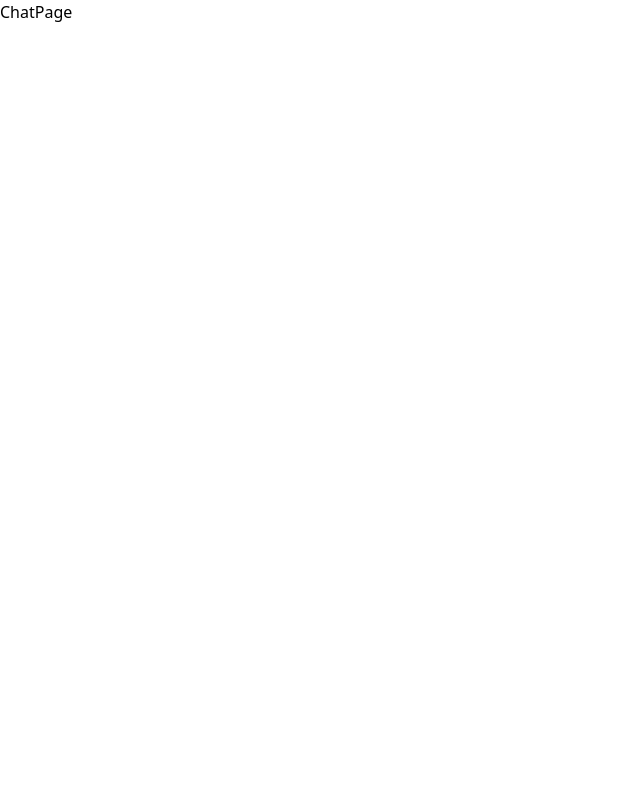
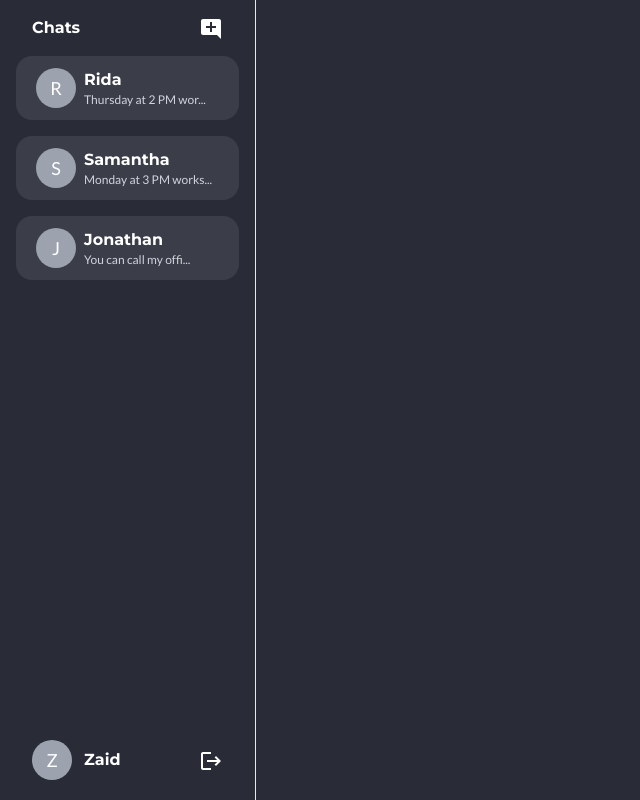
Before and after one commit to kalviumcommunity/TherapEase, a React (Vite) app in the folder FrontEnd/: page /Chat in a window 1280 px wide. Shown: the whole page, without its empty margins (0-640 px from the left). Built offline with nearby package versions, Linux system fonts and the light colour scheme.

Commit message:
feat: Add chatpage and make necessary changes in components and configs
This commit adds the chatpage to the project, along with necessary changes in App.jsx, ChatName.jsx, TherapistCard.jsx, ChatMock.jsx, HomePage.jsx, TherapistListingPage.jsx, and tailwind.config.js files.

```diff
--- a/FrontEnd/package.json
+++ b/FrontEnd/package.json
@@ -10,6 +10,10 @@
     "preview": "vite preview"
   },
   "dependencies": {
+    "@emotion/react": "^11.11.0",
+    "@emotion/styled": "^11.11.0",
+    "@mui/icons-material": "^5.11.16",
+    "@mui/material": "^5.13.0",
     "react": "^18.2.0",
     "react-dom": "^18.2.0",
     "react-router-dom": "^6.11.1"
--- a/FrontEnd/src/App.jsx
+++ b/FrontEnd/src/App.jsx
@@ -3,6 +3,7 @@ import SignInPage from "./Pages/SignInPage";
 import SignUpPage from "./Pages/SignUpPage";
 import ChatPage from "./Pages/ChatPage";
 import { BrowserRouter as Router, Route, Routes } from "react-router-dom";
+import TherapistListingPage from "./Pages/TherapistListingPage";
 function App() {
   return (
     <Router>
@@ -11,6 +12,7 @@ function App() {
         <Route path="/SignIn" element={<SignInPage />} />
         <Route path="/SignUp" element={<SignUpPage />} />
         <Route path="/Chat" element={<ChatPage />} />
+        <Route path="/TherapistList" element={<TherapistListingPage/>}/>
       </Routes>
     </Router>
   );
--- /dev/null
+++ b/FrontEnd/src/Components/ChatNameCard.jsx
@@ -0,0 +1,42 @@
+import PropTypes from "prop-types";
+
+function ChatNameCard({ name, lastMessage, isSelected, onSelect }) {
+  const initials = getInitials(name);
+
+  function getInitials(name) {
+    return name.charAt(0).toUpperCase();
+  }
+
+  const message =
+    lastMessage.length > 20 ? lastMessage.slice(0, 20) + "..." : lastMessage;
+
+  const handleClick = () => {
+    onSelect();
+  };
+
+  return (
+    <div
+      className={`text-white h-16 flex items-center gap-2 w-full ${
+        isSelected ? "bg-blue-600" : "bg-arsenic"
+      } rounded-2xl pl-5 cursor-pointer mb-4`}
+      onClick={handleClick}
+    >
+      <div className="w-10 h-10 rounded-full flex items-center justify-center bg-gray-400 text-lg font-lato">
+        {initials}
+      </div>
+      <div>
+        <div className="font-mont-b">{name}</div>
+        <div className="font-lato text-xs text-gray-300">{message}</div>
+      </div>
+    </div>
+  );
+}
+
+ChatNameCard.propTypes = {
+  name: PropTypes.string.isRequired,
+  lastMessage: PropTypes.string.isRequired,
+  isSelected: PropTypes.bool.isRequired,
+  onSelect: PropTypes.func.isRequired,
+};
+
+export default ChatNameCard;
--- /dev/null
+++ b/FrontEnd/src/Mocks/ChatMock.json
@@ -0,0 +1,130 @@
+[
+    {
+      "chat_id": "ch123",
+      "user1_id": "Zaid",
+      "user2_id": "Rida",
+      "is_chat_deleted": false,
+      "messages": [
+        {
+          "message_id": "msg001",
+          "sender_id": "Zaid",
+          "receiver_id": "Rida",
+          "message_date": "2023-04-20",
+          "message_time": "10:00",
+          "message_text": "Hi Rida, I'm Zaid. I would like to schedule a counseling session with you to discuss my anxiety issues. Can you please let me know your availability?"
+        },
+        {
+          "message_id": "msg002",
+          "sender_id": "Rida",
+          "receiver_id": "Zaid",
+          "message_date": "2023-04-20",
+          "message_time": "10:05",
+          "message_text": "Hi Zaid, thank you for reaching out to me. I have availability on Thursday at 2 PM. Would that work for you?"
+        },
+        {
+          "message_id": "msg003",
+          "sender_id": "Zaid",
+          "receiver_id": "Rida",
+          "message_date": "2023-04-20",
+          "message_time": "10:10",
+          "message_text": "Thursday at 2 PM works for me. Thank you, Rida!"
+        }
+      ]
+    },
+    {
+      "chat_id": "ch124",
+      "user1_id": "Zaid",
+      "user2_id": "Samantha",
+      "is_chat_deleted": false,
+      "messages": [
+        {
+          "message_id": "msg001",
+          "sender_id": "Zaid",
+          "receiver_id": "Samantha",
+          "message_date": "2023-04-20",
+          "message_time": "11:00",
+          "message_text": "Hi Samantha, I'm Zaid. I would like to schedule a couples therapy session with you and my wife to work on our communication issues. Can you please let me know your availability?"
+        },
+        {
+          "message_id": "msg002",
+          "sender_id": "Samantha",
+          "receiver_id": "Zaid",
+          "message_date": "2023-04-20",
+          "message_time": "11:05",
+          "message_text": "Hi Zaid, I would be happy to help. Can you please give me your wife's name and your preferred date and time for the session?"
+        },
+        {
+          "message_id": "msg003",
+          "sender_id": "Zaid",
+          "receiver_id": "Samantha",
+          "message_date": "2023-04-20",
+          "message_time": "11:10",
+          "message_text": "Sure, her name is Aisha. How about next Monday at 3 PM?"
+        },
+        {
+          "message_id": "msg004",
+          "sender_id": "Samantha",
+          "receiver_id": "Zaid",
+          "message_date": "2023-04-20",
+          "message_time": "11:15",
+          "message_text": "Monday at 3 PM works for me, Zaid. I will add this to my calendar and send you a confirmation email shortly. Looking forward to seeing you and Aisha!"
+        }
+      ]
+    },
+    {
+      "chat_id": "ch125",
+      "user1_id": "Zaid",
+      "user2_id": "Jonathan",
+      "is_chat_deleted": false,
+      "messages": [
+        {
+          "message_id": "msg001",
+          "sender_id": "Zaid",
+          "receiver_id": "Jonathan",
+          "message_date": "2023-04-20",
+          "message_time": "12:00",
+          "message_text": "Hi Jonathan, I'm Zaid. I would like to quit smoking and need help. Can you please let me know what kind of counseling sessions you offer?"
+        },
+        {
+          "message_id": "msg002",
+          "sender_id": "Jonathan",
+          "receiver_id": "Zaid",
+          "message_date": "2023-04-20",
+          "message_time": "12:05",
+          "message_text": "Hi Zaid, I offer cognitive behavioral therapy to help people quit smoking. We can work together to identify your triggers and develop coping mechanisms. Does that sound good to you?"
+        },
+        {
+          "message_id": "msg003",
+          "sender_id": "Zaid",
+          "receiver_id": "Jonathan",
+          "message_date": "2023-04-20",
+          "message_time": "12:10",
+          "message_text": "Yes, that sounds great. How often do we need to have these sessions?"
+        },
+        {
+          "message_id": "msg004",
+          "sender_id": "Jonathan",
+          "receiver_id": "Zaid",
+          "message_date": "2023-04-20",
+          "message_time": "12:15",
+          "message_text": "I recommend weekly sessions to start with, and then we can adjust the frequency as needed. Does that work for you, Zaid?"
+        },
+        {
+          "message_id": "msg005",
+          "sender_id": "Zaid",
+          "receiver_id": "Jonathan",
+          "message_date": "2023-04-20",
+          "message_time": "12:20",
+          "message_text": "Yes, that works for me. How do I schedule our first session?"
+        },
+        {
+          "message_id": "msg006",
+          "sender_id": "Jonathan",
+          "receiver_id": "Zaid",
+          "message_date": "2023-04-20",
+          "message_time": "12:25",
+          "message_text": "You can call my office and we can schedule your first session at a time that works for both of us. I'm looking forward to working with you, Zaid."
+        }
+      ]
+    }
+  ]
--- a/FrontEnd/src/Pages/ChatPage.jsx
+++ b/FrontEnd/src/Pages/ChatPage.jsx
@@ -1,7 +1,60 @@
+import AddChatIcon from "@mui/icons-material/AddComment";
+import LogoutIcon from "@mui/icons-material/Logout";
+import ChatNameCard from "../Components/ChatNameCard";
+import ChatMock from "../Mocks/ChatMock.json";
+import { useState } from "react";
+import { Link } from "react-router-dom";
+
 function ChatPage() {
+  const accName = "Zaid";
+  const [selectedCardIndex, setSelectedCardIndex] = useState(-1);
+
+  const handleCardSelect = (index) => {
+    setSelectedCardIndex(index);
+  };
   return (
-    <div>ChatPage</div>
-  )
+    <div className="w-screen h-screen bg-gunmetal">
+    <div className="w-1/5 h-screen border-r relative">
+      <div className="text-white h-14 flex justify-between items-center px-8">
+        <p className="font-mont-b">Chats</p>
+        <Link to="/TherapistList">
+          <AddChatIcon className="cursor-pointer" />
+        </Link>
+      </div>
+      <div className="flex-grow px-4">
+        {ChatMock.map((chat, index) => {
+          const currentUser =
+            accName === chat.user1_id ? chat.user2_id : chat.user1_id;
+          const lastMessage =
+            chat.messages[chat.messages.length - 1]?.message_text;
+          return (
+            <ChatNameCard
+              key={chat.chat_id}
+              name={currentUser}
+              lastMessage={lastMessage}
+              isSelected={selectedCardIndex === index}
+              onSelect={() => handleCardSelect(index)}
+            />
+          );
+        })}
+      </div>
+      <div className="text-white absolute bottom-0 left-0 right-0 h-20 flex justify-between items-center px-8">
+        <div className="flex items-center">
+          <div className="w-10 h-10 rounded-full flex items-center justify-center bg-gray-400 text-lg font-lato">
+            Z
+          </div>
+          <p className="ml-3 font-mont-b">Zaid</p>
+        </div>
+        <div>
+          <Link to="/">
+            <LogoutIcon className="cursor-pointer" />
+          </Link>
+        </div>
+      </div>
+    </div>
+    <div></div>
+  </div>
+);
 }
 
 export default ChatPage
--- a/FrontEnd/src/Pages/HomePage.jsx
+++ b/FrontEnd/src/Pages/HomePage.jsx
@@ -85,7 +85,7 @@ function HomePage() {
         <p className="font-mont-b text-3xl leading-tight text-white mb-14">
           Our Therapists
         </p>
-        <div className="flex justify-evenly">
+        <div className="flex justify-evenly flex-wrap gap-10">
           {TherapistDetailsMock.map((therapist) => (
             <TherapistCard
               key={therapist.name}
@@ -94,6 +94,7 @@ function HomePage() {
               jobTitle={therapist.jobTitle}
               specialties={therapist.specialties}
               languages={therapist.languages}
+              isLoggedIn={false}
             />
           ))}
         </div>
--- /dev/null
+++ b/FrontEnd/src/Pages/TherapistListingPage.jsx
@@ -0,0 +1,37 @@
+import TherapistCard from "../Components/TherapistCard";
+import TherapistDetailsMock from "../Mocks/TherapistDetailsMock.json";
+import ArrowBackIcon from '@mui/icons-material/ArrowBack';
+import { Link } from "react-router-dom";
+function TherapistListingPage() {
+    return (
+        <div className="bg-slate-900 text-center min-h-screen max-h-fit flex flex-col items-center py-16">
+          <div className="absolute top-16 left-10 ml-8 text-white cursor-pointer">
+            <Link to="/Chat">
+            <ArrowBackIcon/>
+            </Link>
+          </div>
+          <div>
+            <p className="font-mont-b text-3xl leading-tight text-white mb-14">
+              Our Therapists
+            </p>
+            <div className="flex justify-evenly flex-wrap gap-10">
+              {TherapistDetailsMock.map((therapist) => (
+                <TherapistCard
+                  key={therapist.name}
+                  name={therapist.name}
+                  pictureUrl={therapist.pictureUrl}
+                  jobTitle={therapist.jobTitle}
+                  specialties={therapist.specialties}
+                  languages={therapist.languages}
+                  isLoggedIn={true}
+                />
+              ))}
+            </div>
+          </div>
+        </div>
+      );
+
+
+}
+
+export default TherapistListingPage;
--- a/FrontEnd/tailwind.config.js
+++ b/FrontEnd/tailwind.config.js
@@ -2,6 +2,11 @@
 export default {
   content: ["./index.html", "./src/**/*.{js,ts,jsx,tsx}"],
   theme: {
+    extend: {
+      colors: {
+        gunmetal: "#292b37",
+        arsenic: "#3b3d49"
+      },
       fontFamily: {
         gaegu: ["Gaegu", "sans-serif"],
         lato: ["Lato", "sans-serif"],
@@ -12,5 +17,6 @@ export default {
         backgroundImage: "url('./src/assets/Banner.png')",
       },
     },
+  },
   plugins: [],
 };
```
Also changed, not shown: FrontEnd/src/Components/TherapistCard.jsx (+4 -3 lines), 1 other file (tests, documents, lock files or other folders). Lines whose indentation alone changed are shown as unchanged.
